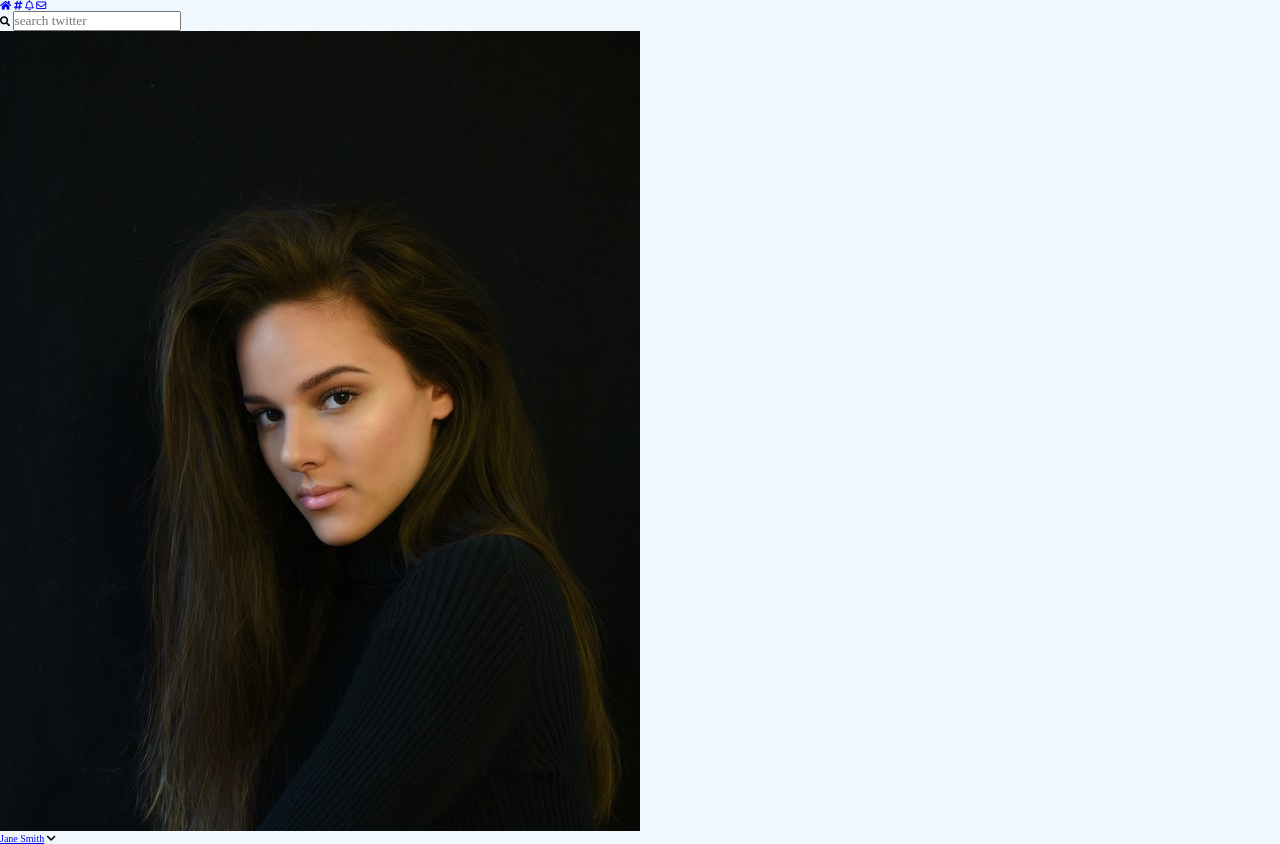
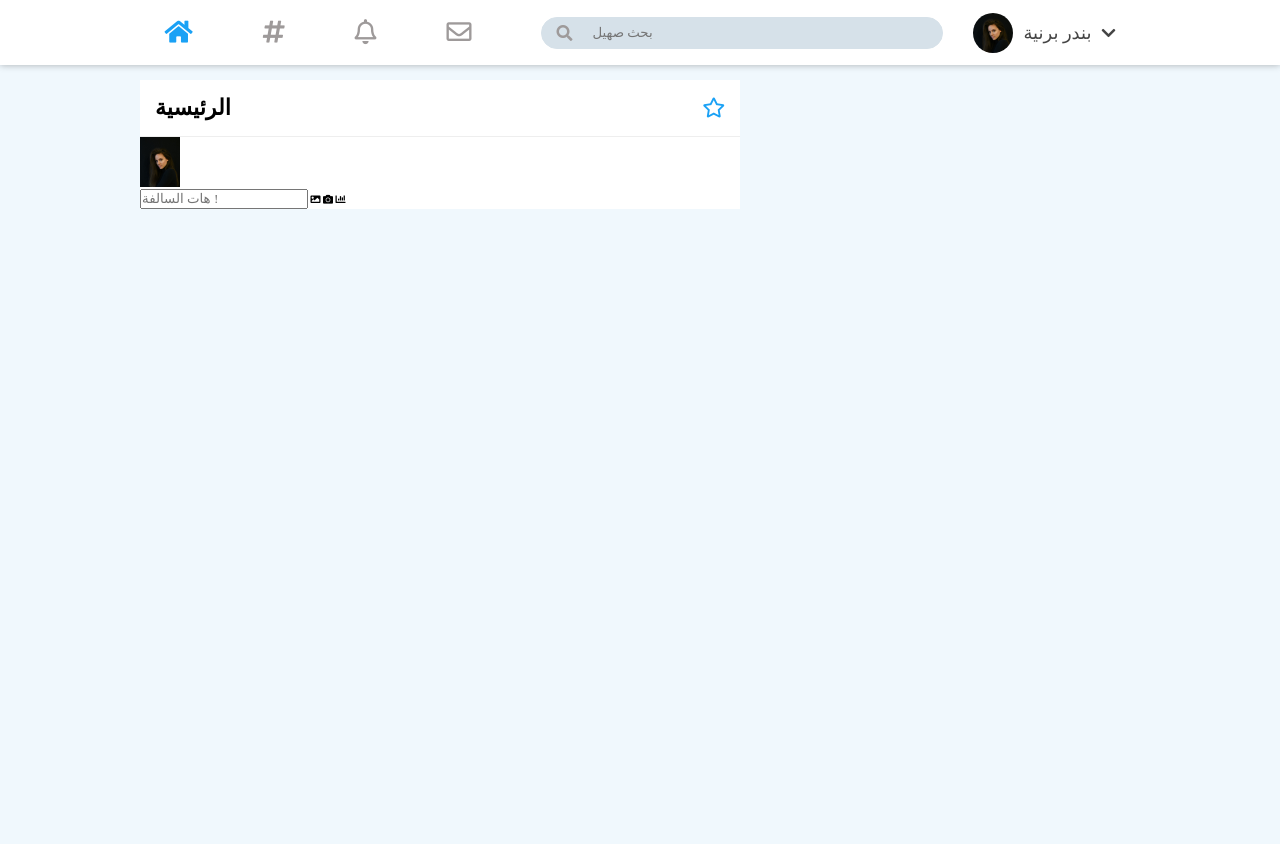
Before and after one commit to bander771new/saheel, a plain HTML site: page index.html in a window 1280 px wide. After the commit the page ends 800 px from the top, so only its background shows below. Drawn offline with Linux system fonts and the light colour scheme; a web font is replaced by a local one.

Commit message:
home-edit-2

```diff
--- a/index.html
+++ b/index.html
@@ -153,18 +153,39 @@
 
       <div class="search-bar">
         <i class="fas fa-search"></i>
-        <input type="text" placeholder="search twitter" class="search-bar-input">
+        <input type="text" placeholder="بحث صهيل" class="search-bar-input">
       </div>
       <div class="user">
         <div class="user-img-wrapper">
-          <img src="images/user1.jpg" alt="">
+          <img src="images/user1.jpg" alt="" >
         </div>
-        <a href="#" class="user-link">Jane Smith</a>
+        <a href="#" class="user-link">بندر برنية</a>
         <i class="fas fa-chevron-down"></i>
       </div>
       </nav>
       <!-- END of feeds nav -->
 
+      <!-- feeds conten -->
+      <div class="feeds-content">
+      <div class="feeds-header" >
+        <div class="header-top">
+          <h4>الرئيسية</h4>
+          <i class="far fa-star"></i>
+
+        </div>
+        <div class="header-post">
+          <div class="header-img-wrapper">
+            <img src="images/user1.jpg" style="width: 40px;">
+          </div>
+          <input type="text" placeholder="هات السالفة !" />
+          <i class="fas fa-image"></i>
+          <i class="fas fa-camera"></i>
+          <i class="fas fa-chart-bar"></i>
+        </div>
+      </div>
+    </div>
+      <!-- END of feed content -->
+
     </section>
     <!-- END feed page -->
   </body>
--- a/style.css
+++ b/style.css
@@ -405,3 +405,130 @@ margin-left: 1rem;
 }
 
 /* END of login page */
+/* ------------------------------- */
+/* feeds page */
+.feeds-page {
+    width: 100%;
+    height: 100vh;
+}
+/* feeds nav */
+.feeds-nav {
+    position: fixed;
+    width: 100%;
+    height: 6.5rem;
+    background-color: #fff;
+    display: flex;
+    justify-content: center;
+    box-shadow: 0 0 0.7rem rgba(0, 0, 0, .3);
+}
+
+.icons {
+    display: flex;
+    align-items: center;
+}
+
+.icons a {
+    text-decoration: none;
+    margin-right: 7rem;
+    font-size: 2.5rem;
+    color: #9e9a9a;
+}
+
+.icons .active {
+    color: #1aa1f5;
+}
+
+.search-bar {
+    display: flex;
+    align-items: center;
+    position: relative;
+}
+
+.search-bar-input {
+    width: 35rem;
+    height: 3rem;
+    border: 0.1rem solid #d6e1e9;
+    border-radius: 3rem;
+    background-color: #d6e1e9;
+    padding-left: 5rem;
+    transition: all 0.6s;
+}
+
+.search-bar-input:focus {
+    background-color: #fff;
+    border-color: #1aa1f5;
+}
+
+.search-bar i {
+    position: absolute;
+    font-size: 1.6rem;
+    left: 1.5rem;
+    color: #9e9a9a;
+}
+
+.user {
+    margin-left: 3rem;
+    display: flex;
+    align-items: center;
+    cursor: pointer;
+}
+
+.user-img-wrapper {
+    width: 4rem;
+    height: 4rem;
+}
+
+.user-img-wrapper img {
+    width: 100%;
+    height: 100%;
+    object-fit: cover;
+    border-radius: 50%;
+}
+
+.user-link {
+    margin: 0 1rem;
+    text-decoration: none;
+    font-size: 1.8rem;
+    color: #444;
+}
+
+.user i {
+    color: #444;
+    font-size: 1.6rem;
+}
+/* end of feeds nav */
+/* -------------------------- */
+
+/* feeds content */
+.feeds-content {
+    display: grid;
+    grid-template-columns: minmax(5rem, 1fr) 60rem 40rem minmax(5rem, 1fr);
+    grid-template-rows: repeat(2, min-content);
+    padding-top: 6.5rem;
+}
+
+.feeds-header {
+    grid-column: 2 / 3;
+    grid-row: 1 / 2;
+    background-color: #fff;
+    margin-top: 1.5rem;
+}
+
+.header-top {
+    display: flex;
+    align-items: center;
+    justify-content: space-between;
+    border-bottom: .1rem solid #eee;
+    padding: 1.5rem;
+}
+
+.header-top h4 {
+    font-size: 2.2rem;
+}
+
+.header-top i {
+    font-size: 2rem;
+    color: #1aa1f5;
+}
+/* END of feeds content */
+/* end of feeds page */
```
